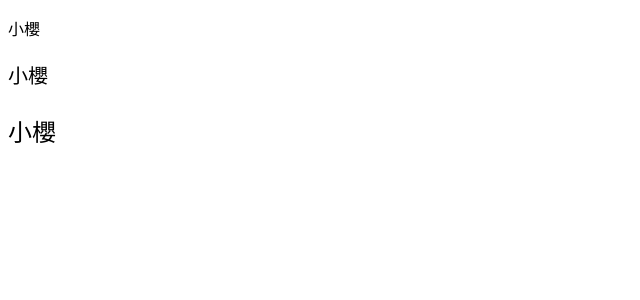
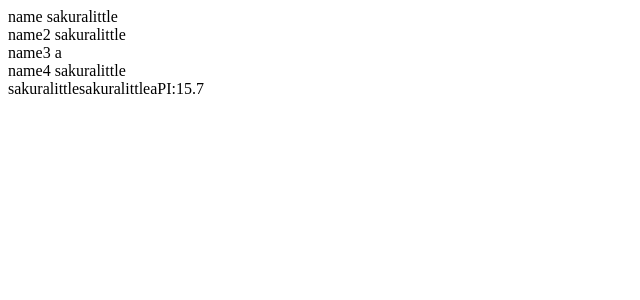
Before and after one commit to sakuralittle/breakfast_order_system, a PHP site: page /php/test.php in a window 1280 px wide. Shown: the top 300 px of the page, without its empty margins (0-640 px from the left). Run offline with PHP 8.4, Linux system fonts and the light colour scheme.

Commit message:
change test.php

```diff
--- a/php/test.php
+++ b/php/test.php
@@ -6,15 +6,17 @@
     </head>
     <body>
         <?php
-            $begin =12;
-            $end =18;
-            for ($i = $begin; $i<=$end;$i +=3){
-                ?>
-                <p style="font-size:<?php echo $i;?>pt">
-                    小櫻
-                <?php
-                print "</p>";
-            } ?>
-
+            $a="sakuralittle";
+            $b= &$a;
+            $c= "a";
+            $d= $$c;
+            $PI= 3.14;
+            print "name " . $a . "<br/>";
+            print "name2 ". $b . "<br/>";
+            print "name3 ". $c . "<br/>";
+            print "name4 ". $d . "<br/>";
+            echo $a,$b,$c;
+            echo "PI:". $PI*5;
+            ?>
     </body>
 </html>
```
